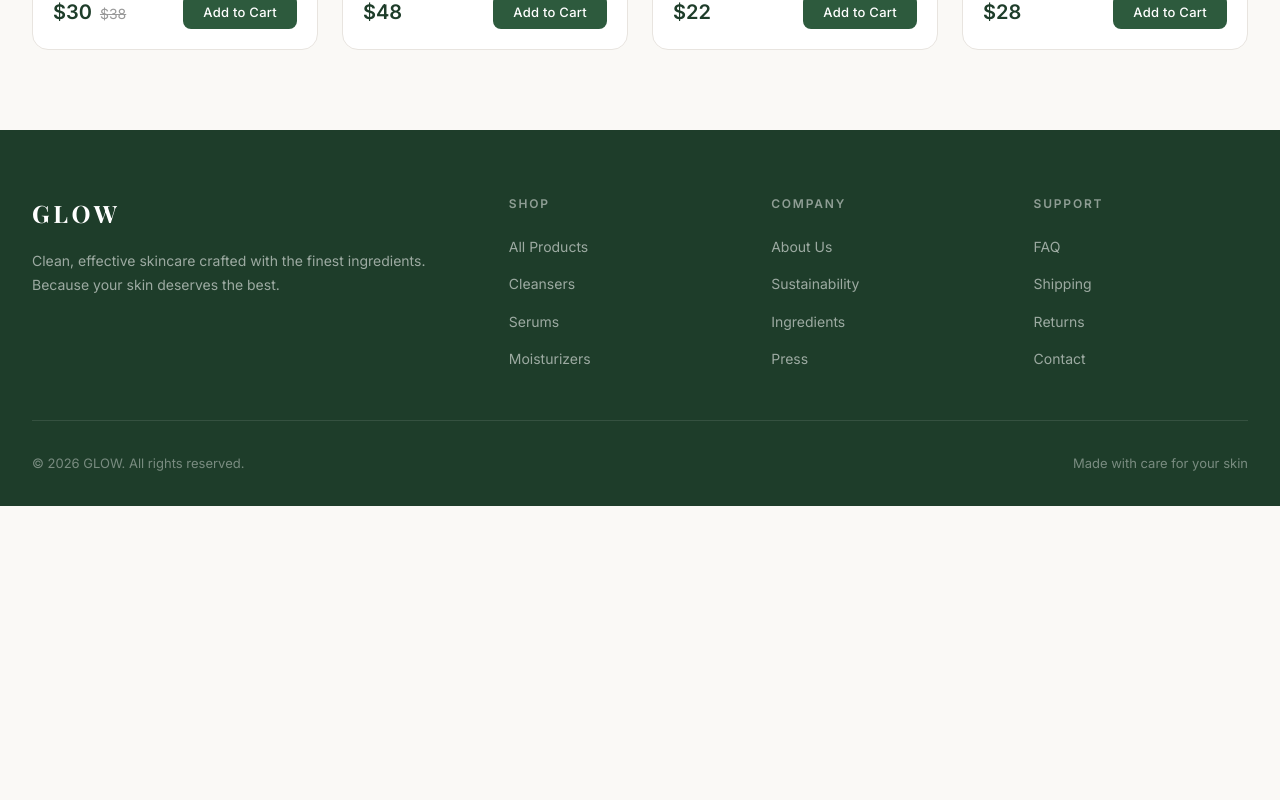
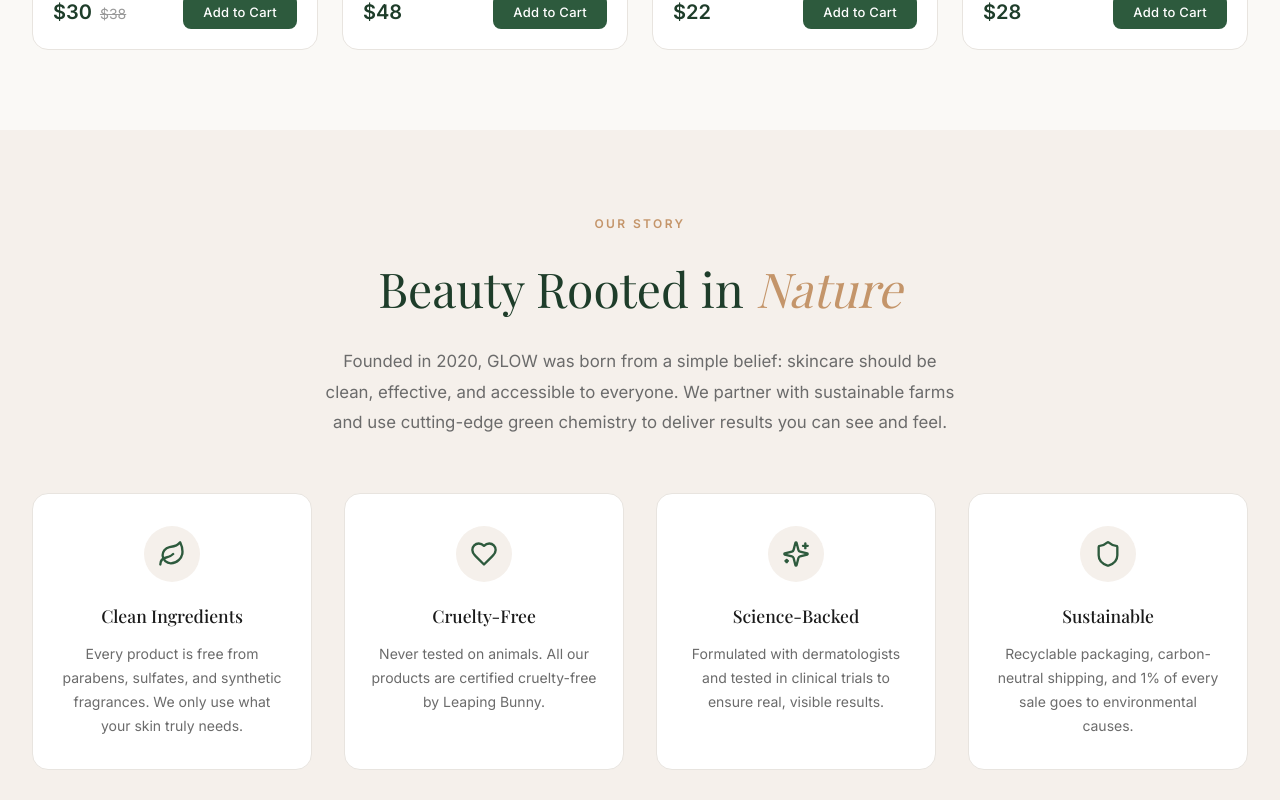
Before and after one commit to Sensitive04/glow-skincare, a React (Vite) app: page / in a window 1280 px wide. Shown: the part 2240-3040 px from the top of the page. Before the commit the page ends 2746 px from the top, so only its background shows below. Built offline with nearby package versions, Linux system fonts and the light colour scheme; a web font is replaced by a local one.

Commit message:
Add About section

```diff
--- a/src/App.jsx
+++ b/src/App.jsx
@@ -4,6 +4,7 @@
 import Hero from "./components/Hero";
 import ProductGrid from "./components/ProductGrid";
 import Cart from "./components/Cart";
+import About from "./components/About";
 import Footer from "./components/Footer";
 import Toast from "./components/Toast";
 
@@ -69,6 +70,7 @@
       />
       <Hero config={SHOP_CONFIG} />
       <ProductGrid onAddToCart={addToCart} currency={SHOP_CONFIG.currency} />
+      <About />
       <Footer config={SHOP_CONFIG} />
       <Cart
         open={cartOpen}
--- /dev/null
+++ b/src/components/About.jsx
@@ -0,0 +1,63 @@
+import { Leaf, Heart, Sparkles, Shield } from "lucide-react";
+
+export default function About() {
+  return (
+    <section className="about" id="about">
+      <div className="about-inner">
+        <span className="about-label">Our Story</span>
+        <h2 className="about-title">
+          Beauty Rooted in <em>Nature</em>
+        </h2>
+        <p className="about-text">
+          Founded in 2020, GLOW was born from a simple belief: skincare should be
+          clean, effective, and accessible to everyone. We partner with
+          sustainable farms and use cutting-edge green chemistry to deliver
+          results you can see and feel.
+        </p>
+
+        <div className="about-values">
+          <div className="value-card">
+            <div className="value-icon">
+              <Leaf size={28} />
+            </div>
+            <h3>Clean Ingredients</h3>
+            <p>
+              Every product is free from parabens, sulfates, and synthetic
+              fragrances. We only use what your skin truly needs.
+            </p>
+          </div>
+          <div className="value-card">
+            <div className="value-icon">
+              <Heart size={28} />
+            </div>
+            <h3>Cruelty-Free</h3>
+            <p>
+              Never tested on animals. All our products are certified
+              cruelty-free by Leaping Bunny.
+            </p>
+          </div>
+          <div className="value-card">
+            <div className="value-icon">
+              <Sparkles size={28} />
+            </div>
+            <h3>Science-Backed</h3>
+            <p>
+              Formulated with dermatologists and tested in clinical trials to
+              ensure real, visible results.
+            </p>
+          </div>
+          <div className="value-card">
+            <div className="value-icon">
+              <Shield size={28} />
+            </div>
+            <h3>Sustainable</h3>
+            <p>
+              Recyclable packaging, carbon-neutral shipping, and 1% of every
+              sale goes to environmental causes.
+            </p>
+          </div>
+        </div>
+      </div>
+    </section>
+  );
+}
--- a/src/index.css
+++ b/src/index.css
@@ -664,6 +664,96 @@
   background: var(--color-primary-dark);
 }
 
+/* ============ ABOUT ============ */
+.about {
+  background: var(--color-bg-alt);
+  padding: 5rem 2rem;
+}
+
+.about-inner {
+  max-width: 1280px;
+  margin: 0 auto;
+  text-align: center;
+}
+
+.about-label {
+  display: inline-block;
+  font-size: 0.75rem;
+  font-weight: 600;
+  letter-spacing: 0.2em;
+  text-transform: uppercase;
+  color: var(--color-accent);
+  margin-bottom: 1rem;
+}
+
+.about-title {
+  font-family: var(--font-display);
+  font-size: clamp(2rem, 4vw, 3rem);
+  font-weight: 400;
+  color: var(--color-primary-dark);
+  margin-bottom: 1.25rem;
+}
+
+.about-title em {
+  font-style: italic;
+  color: var(--color-accent);
+}
+
+.about-text {
+  font-size: 1.05rem;
+  color: var(--color-text-secondary);
+  max-width: 640px;
+  margin: 0 auto 3.5rem;
+  line-height: 1.8;
+}
+
+.about-values {
+  display: grid;
+  grid-template-columns: repeat(4, 1fr);
+  gap: 2rem;
+}
+
+.value-card {
+  background: var(--color-surface);
+  border-radius: var(--radius-lg);
+  padding: 2rem 1.5rem;
+  text-align: center;
+  border: 1px solid var(--color-border);
+  transition: all var(--transition);
+}
+
+.value-card:hover {
+  transform: translateY(-4px);
+  box-shadow: var(--shadow-md);
+  border-color: transparent;
+}
+
+.value-icon {
+  width: 56px;
+  height: 56px;
+  margin: 0 auto 1.25rem;
+  background: var(--color-bg-alt);
+  border-radius: 50%;
+  display: flex;
+  align-items: center;
+  justify-content: center;
+  color: var(--color-primary);
+}
+
+.value-card h3 {
+  font-family: var(--font-display);
+  font-size: 1.1rem;
+  font-weight: 500;
+  margin-bottom: 0.75rem;
+  color: var(--color-text);
+}
+
+.value-card p {
+  font-size: 0.875rem;
+  color: var(--color-text-secondary);
+  line-height: 1.7;
+}
+
 /* ============ FOOTER ============ */
 .footer {
   background: var(--color-primary-dark);
@@ -821,6 +911,19 @@
     display: none;
   }
 
+  .about {
+    padding: 3rem 1.5rem;
+  }
+
+  .about-values {
+    grid-template-columns: repeat(2, 1fr);
+    gap: 1rem;
+  }
+
+  .value-card {
+    padding: 1.5rem 1rem;
+  }
+
   .cart-sidebar {
     width: 100%;
   }
```
